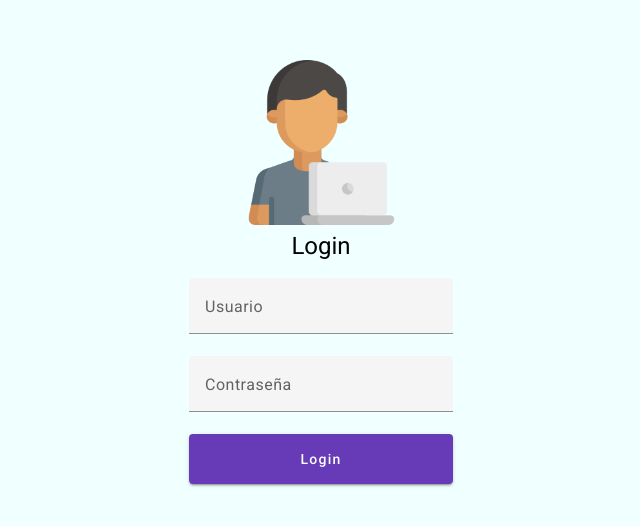
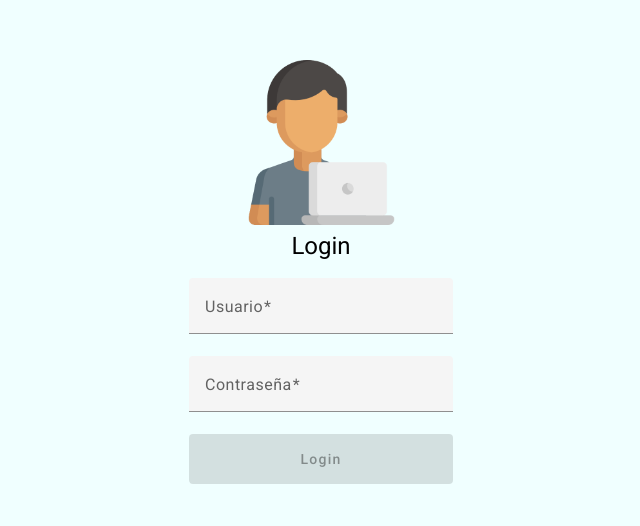
Before and after one commit to ctsi-git/ComponentesAngularMaterial, an Angular app: page /login in a window 1280 px wide. Shown: the part 128-654 px from the top of the page, without its empty margins (319-959 px from the left). Built offline with nearby package versions, Linux system fonts and the light colour scheme.

Commit message:
login page complete

```diff
--- a/src/app/components/login/login.component.css
+++ b/src/app/components/login/login.component.css
@@ -18,3 +18,7 @@
 .button{
   height: 50px;
 }
+
+.spinner{
+  margin: 0 auto;
+}
--- a/src/app/components/login/login.component.html
+++ b/src/app/components/login/login.component.html
@@ -1,16 +1,21 @@
 <div class="body">
   <div class="login">
+
+    <mat-spinner *ngIf="loading" class="spinner" diameter="50"></mat-spinner>
+
+    <form *ngIf="!loading" [formGroup]="form" (ngSubmit)="login()">
       <img src="./assets/img/userlogin.png" alt="login" width="50%">
       <h1>Login</h1>
       <mat-form-field class="ancho" appearance="fill">
         <mat-label>Usuario</mat-label>
-      <input matInput autocomplete="off">
+        <input type="text" matInput autocomplete="off" formControlName="usuario">
       </mat-form-field>
       <mat-form-field class="ancho" appearance="fill">
         <mat-label>Contraseña</mat-label>
-      <input matInput autocomplete="off">
+        <input type="password" matInput autocomplete="off" formControlName="password">
       </mat-form-field>
       <br>
-    <button mat-raised-button class="ancho button" color="primary">Login</button>
+      <button type="submit" mat-raised-button class="ancho button" color="primary" [disabled]="form.invalid">Login</button>
+    </form>
   </div>
 </div>
--- a/src/app/components/login/login.component.ts
+++ b/src/app/components/login/login.component.ts
@@ -1,10 +1,76 @@
-import { Component } from '@angular/core';
+import { Component, OnInit } from '@angular/core';
+import { FormBuilder, FormGroup, Validators } from '@angular/forms';
+import { MatSnackBar } from '@angular/material/snack-bar';
 
 @Component({
   selector: 'app-login',
   templateUrl: './login.component.html',
   styleUrls: ['./login.component.css']
 })
-export class LoginComponent {
+export class LoginComponent implements OnInit {
 
+  form: FormGroup;
+  loading = false;
+
+  constructor(private fb: FormBuilder, private _snackBar: MatSnackBar){
+    this.form = this.fb.group({
+      usuario:["", Validators.required],
+      password:["", Validators.required]
+    });
+  }
+
+  ngOnInit(): void {
+
+  }
+
+  //
+  /**
+   * Control de login de usuario
+   * Verificacion de credenciales
+   */
+  login(){
+    const usuario = this.form.value.usuario;
+    const password = this.form.value.password;
+
+    //TODO: verificar las credenciales del usuario
+
+    if(usuario == "admin" && password=="1234"){     //credenciales validas
+
+      this.transitionToDashboard();
+
+    }else{    // credenciales no validas. Error
+
+      this.errorMsg('Usuario o contraseña no valido', '');
+      this.form.reset();
+
+    }
+  }
+
+
+  /**
+   * Presenta un mensaje de error en pantalla
+   * @param mensaje mensaje a mostrar
+   * @param accion texto para la accion (opcional)
+   */
+  errorMsg(mensaje: string, accion: string | undefined ){
+    this._snackBar.open(mensaje, accion, {
+      duration: 5000,
+      horizontalPosition: "center",
+      verticalPosition: "top",
+    });
+  }
+
+
+  /**
+   * Transicion del login al escritorio
+   */
+  transitionToDashboard() {
+    this.loading=true;
+
+    //TODO: redireccion al escritorio
+
+    setTimeout(() => {
+      this.loading = false;
+      },1500);
+  }
 }
```
Also changed, not shown: src/app/app.module.ts (+8 -1 lines). Lines whose indentation alone changed are shown as unchanged.
